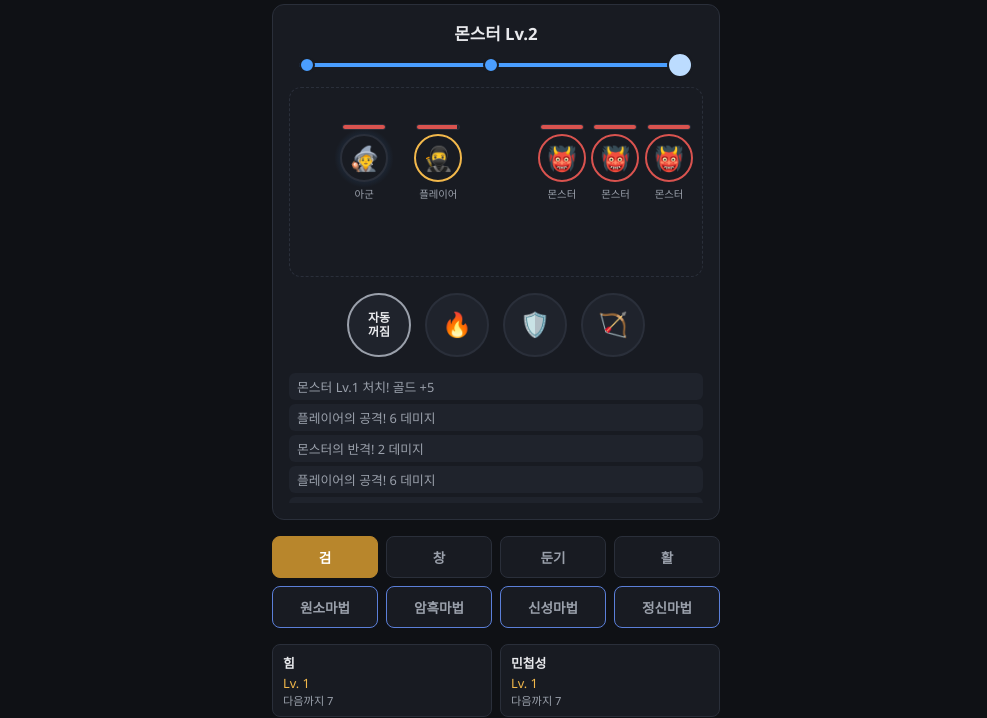
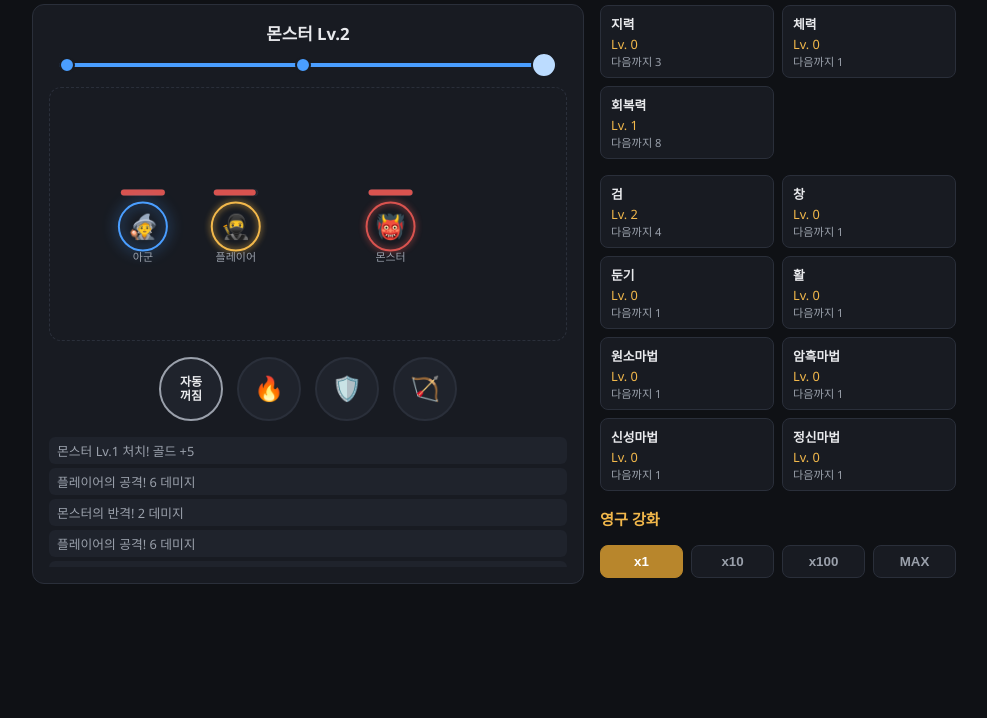
Before and after one commit to PieceOfHope/IdleGame, a website built with Vite: page index.html in a window 1280 px wide. Shown: the part 200-918 px from the top of the page, without its empty margins (144-1131 px from the left). After the commit the page ends 800 px from the top, so only its background shows below. Built offline with nearby package versions, Linux system fonts and the light colour scheme.

Commit message:
Move battlefield rendering to canvas, hybrid with DOM UI
Battlefield sprites, HP bars, attack/hit/defeat animations, and floating
text are now drawn on a dedicated canvas (src/ui/battlefieldCanvas.js)
with glow and particle effects that DOM/CSS couldn't easily express.
Everything outside the battle scene (stats, upgrades, controls) stays
DOM as before. Removes the now-dead unit/floating-text CSS.

```diff
--- a/css/style.css
+++ b/css/style.css
@@ -38,6 +38,50 @@
   min-height: 100vh;
   padding: 16px;
   gap: 16px;
+}
+
+.game__left,
+.game__right {
+  display: flex;
+  flex-direction: column;
+  gap: 16px;
+}
+
+/* 넓은 화면(데스크톱)에서는 좌: 전투화면 / 우: 스탯·업그레이드의 2단 구성으로 바꿔
+   페이지 전체 스크롤 없이 한 화면에 담는다 - 우측 패널만 자체적으로 스크롤된다. */
+@media (min-width: 860px) {
+  #app {
+    max-width: 960px;
+  }
+
+  .game {
+    display: grid;
+    grid-template-columns: minmax(0, 1fr) 360px;
+    align-items: start;
+    height: 100vh;
+    overflow: hidden;
+  }
+
+  .game__left {
+    height: 100%;
+    overflow: hidden;
+  }
+
+  .game__left .battle-screen {
+    flex: 1;
+    min-height: 0;
+  }
+
+  .game__left .battlefield {
+    flex: 1;
+    min-height: 220px;
+  }
+
+  .game__right {
+    height: 100%;
+    overflow-y: auto;
+    padding-right: 4px;
+  }
 }
 
 .game__header h1 {
@@ -178,65 +222,10 @@
   overflow: hidden;
 }
 
-.unit {
-  position: absolute;
-  bottom: 40%;
-  display: flex;
-  flex-direction: column;
-  align-items: center;
-  gap: 4px;
-  transform: translateX(-50%);
-}
-
-.unit__hp {
-  width: 44px;
-  height: 6px;
-  background: var(--color-panel-alt);
-  border: 1px solid var(--color-border);
-  border-radius: 3px;
-  overflow: hidden;
-}
-
-.unit__hp-fill {
+.battlefield canvas {
+  width: 100%;
   height: 100%;
-  width: 100%;
-  background: var(--color-danger);
-  transition: width 0.15s ease;
-}
-
-.unit__sprite {
-  width: 48px;
-  height: 48px;
-  border-radius: 50%;
-  background: var(--color-panel);
-  border: 2px solid var(--color-border);
-  display: flex;
-  align-items: center;
-  justify-content: center;
-  font-size: 1.5rem;
-}
-
-.unit--enemy .unit__sprite {
-  border-color: var(--color-danger);
-}
-
-.unit--player .unit__sprite {
-  border-color: var(--color-accent);
-}
-
-.unit__sprite--aura::after {
-  content: '';
-  position: absolute;
-  width: 60px;
-  height: 60px;
-  border-radius: 50%;
-  background: radial-gradient(circle, rgba(74, 158, 255, 0.35), transparent 70%);
-  z-index: -1;
-}
-
-.unit__label {
-  font-size: 0.65rem;
-  color: var(--color-text-muted);
+  display: block;
 }
 
 .retreat-banner {
@@ -286,6 +275,12 @@
   background: var(--color-auto-on);
   border-color: var(--color-auto-on);
   color: #0f1115;
+  animation: ctrl-btn-pulse 1.6s ease-in-out infinite;
+}
+
+@keyframes ctrl-btn-pulse {
+  0%, 100% { box-shadow: 0 0 0 0 rgba(91, 201, 91, 0.5); }
+  50% { box-shadow: 0 0 14px 4px rgba(91, 201, 91, 0.55); }
 }
 
 .ctrl-btn--skill.is-active {
--- a/src/main.js
+++ b/src/main.js
@@ -15,6 +15,7 @@
 import { advanceCombat, setActiveStyle, setFarmingMode } from './systems/combatSystem.js';
 import { simulateOfflineKills } from './systems/offlineSettlement.js';
 import * as Renderer from './ui/renderer.js';
+import { createBattlefieldRenderer } from './ui/battlefieldCanvas.js';
 import * as Modal from './ui/modal.js';
 
 const appRoot = document.getElementById('app');
@@ -37,12 +38,16 @@
   switch (event.type) {
     case 'player-attack':
       pushCombatLog(`플레이어의 공격! ${Math.ceil(event.damage)} 데미지`);
+      battlefield.triggerAttack('player');
+      battlefield.triggerHit('enemy0');
       break;
     case 'monster-defeated':
       pushCombatLog(`몬스터 Lv.${event.level} 처치! 골드 +${event.reward}`);
+      battlefield.triggerDefeat('enemy0', event.reward);
       break;
     case 'monster-attack':
       pushCombatLog(`몬스터의 반격! ${event.damage} 데미지`);
+      battlefield.triggerHit('player');
       break;
     case 'player-retreat':
       pushCombatLog('체력이 다해 후퇴합니다...');
@@ -52,12 +57,15 @@
       break;
     case 'critical-hit':
       pushCombatLog(`치명타! 추가 데미지 ${Math.ceil(event.bonusDamage)}`);
+      battlefield.spawnText('enemy0', '치명타!', '#ff6b6b');
       break;
     case 'monster-stunned':
       pushCombatLog('몬스터를 기절시켰습니다!');
+      battlefield.spawnText('enemy0', '기절!', '#bcdcff');
       break;
     case 'monster-weakened':
       pushCombatLog('몬스터를 약화시켰습니다!');
+      battlefield.spawnText('enemy0', '약화!', '#bcdcff');
       break;
     case 'enemy-stacked':
       pushCombatLog(`몬스터 Lv.${event.level}가 추가로 나타났습니다!`);
@@ -208,6 +216,8 @@
   },
 });
 
+const battlefield = createBattlefieldRenderer(refs.battlefieldCanvasEl);
+
 const loop = createGameLoop({
   tickMs: GAME_CONFIG.TICK_MS,
   onTick: (dtSeconds) => {
@@ -222,6 +232,7 @@
   onRender: () => {
     Renderer.renderResourceAmount(refs, state, primaryResourceId);
     Renderer.renderCombatState(refs, state);
+    battlefield.setSnapshot(Renderer.getBattlefieldSnapshot(state));
     Renderer.renderCombatLog(refs, combatLog);
     Renderer.renderStatPanel(refs, state, STAT_CONFIG);
     Renderer.renderMasteryPanel(refs, state, MASTERY_CONFIG);
--- /dev/null
+++ b/src/ui/battlefieldCanvas.js
@@ -0,0 +1,315 @@
+const UNIT_LEFT_PCT = {
+  ally: 0.18,
+  player: 0.36,
+  enemy0: 0.66,
+  enemy1: 0.79,
+  enemy2: 0.92,
+};
+
+const SPRITE_RADIUS = 24;
+const HP_BAR_WIDTH = 44;
+const HP_BAR_HEIGHT = 6;
+const HP_BAR_GAP = 10;
+const LABEL_GAP = 10;
+const ANCHOR_Y_RATIO = 0.55;
+
+const COLORS = {
+  panel: '#181b22',
+  panelAlt: '#1f232c',
+  border: '#2a2f3a',
+  textMuted: '#9aa0ab',
+  danger: '#d9534f',
+  accent: '#f2b84b',
+  ally: '#4a9eff',
+};
+
+const ATTACK_DURATION_MS = 220;
+const HIT_DURATION_MS = 300;
+const DEFEAT_DURATION_MS = 320;
+const APPEAR_DURATION_MS = 250;
+
+function roundRect(ctx, x, y, w, h, r) {
+  ctx.beginPath();
+  ctx.moveTo(x + r, y);
+  ctx.arcTo(x + w, y, x + w, y + h, r);
+  ctx.arcTo(x + w, y + h, x, y + h, r);
+  ctx.arcTo(x, y + h, x, y, r);
+  ctx.arcTo(x, y, x + w, y, r);
+  ctx.closePath();
+}
+
+class FloatingText {
+  constructor(x, y, text, color) {
+    this.x = x;
+    this.y = y;
+    this.text = text;
+    this.color = color;
+    this.life = 0;
+    this.maxLife = 900;
+  }
+
+  update(dtMs) {
+    this.life += dtMs;
+    return this.life < this.maxLife;
+  }
+
+  draw(ctx) {
+    const t = this.life / this.maxLife;
+    const y = this.y - t * 34;
+    const opacity = t < 0.15 ? t / 0.15 : 1 - (t - 0.15) / 0.85;
+    ctx.save();
+    ctx.globalAlpha = Math.max(0, opacity);
+    ctx.fillStyle = this.color;
+    ctx.font = '700 13px "Segoe UI", "Malgun Gothic", sans-serif';
+    ctx.textAlign = 'center';
+    ctx.shadowColor = 'rgba(0, 0, 0, 0.6)';
+    ctx.shadowBlur = 3;
+    ctx.fillText(this.text, this.x, y);
+    ctx.restore();
+  }
+}
+
+class BurstParticle {
+  constructor(x, y, color) {
+    this.x = x;
+    this.y = y;
+    this.color = color;
+    const angle = Math.random() * Math.PI * 2;
+    const speed = 0.6 + Math.random() * 1.2;
+    this.vx = Math.cos(angle) * speed;
+    this.vy = Math.sin(angle) * speed;
+    this.life = 0;
+    this.maxLife = 400 + Math.random() * 200;
+    this.size = 2 + Math.random() * 2;
+  }
+
+  update(dtMs) {
+    this.x += this.vx * dtMs * 0.06;
+    this.y += this.vy * dtMs * 0.06;
+    this.life += dtMs;
+    return this.life < this.maxLife;
+  }
+
+  draw(ctx) {
+    const opacity = 1 - this.life / this.maxLife;
+    ctx.save();
+    ctx.globalAlpha = Math.max(0, opacity);
+    ctx.fillStyle = this.color;
+    ctx.shadowColor = this.color;
+    ctx.shadowBlur = 6;
+    ctx.beginPath();
+    ctx.arc(this.x, this.y, this.size, 0, Math.PI * 2);
+    ctx.fill();
+    ctx.restore();
+  }
+}
+
+class UnitVisual {
+  constructor(key, emoji, label, glowColor, initialVisible) {
+    this.key = key;
+    this.emoji = emoji;
+    this.label = label;
+    this.glowColor = glowColor;
+    this.hpPct = 1;
+    this.visible = initialVisible;
+    this.visibleT = initialVisible ? 1 : 0;
+    this.attackT = null;
+    this.hitT = null;
+    this.defeatT = null;
+  }
+}
+
+// 전투화면 전용 캔버스 렌더러 - 아군/플레이어/몬스터(최대 3마리) 스프라이트, HP바,
+// 공격/피격/처치 연출과 파티클을 직접 그린다. 나머지 UI(스탯/업그레이드 등)는 여전히 DOM이 담당한다.
+export function createBattlefieldRenderer(canvas) {
+  const ctx = canvas.getContext('2d');
+
+  const units = {
+    ally: new UnitVisual('ally', '🧙', '아군', COLORS.ally, true),
+    player: new UnitVisual('player', '🥷', '플레이어', COLORS.accent, true),
+    enemy0: new UnitVisual('enemy0', '👹', '몬스터', COLORS.danger, true),
+    enemy1: new UnitVisual('enemy1', '👹', '몬스터', COLORS.danger, false),
+    enemy2: new UnitVisual('enemy2', '👹', '몬스터', COLORS.danger, false),
+  };
+
+  let particles = [];
+  let width = 0;
+  let height = 0;
+  let lastTime = performance.now();
+  let rafId = null;
+
+  function resize() {
+    const rect = canvas.getBoundingClientRect();
+    const dpr = Math.min(window.devicePixelRatio || 1, 2);
+    width = Math.max(1, Math.round(rect.width));
+    height = Math.max(1, Math.round(rect.height));
+    canvas.width = Math.round(width * dpr);
+    canvas.height = Math.round(height * dpr);
+    ctx.setTransform(dpr, 0, 0, dpr, 0, 0);
+  }
+
+  const resizeObserver = new ResizeObserver(() => resize());
+  resizeObserver.observe(canvas);
+  resize();
+
+  function unitPos(key) {
+    return { x: width * UNIT_LEFT_PCT[key], y: height * ANCHOR_Y_RATIO };
+  }
+
+  function drawUnit(unit, now) {
+    if (unit.visibleT <= 0.001) return;
+
+    const { x, y } = unitPos(unit.key);
+    let scale = 0.8 + 0.2 * unit.visibleT;
+    let offsetY = (1 - unit.visibleT) * 14;
+    const appearAlpha = unit.visibleT;
+
+    if (unit.attackT !== null) {
+      const t = (now - unit.attackT) / ATTACK_DURATION_MS;
+      if (t < 1) {
+        const bounce = Math.sin(Math.min(1, t) * Math.PI);
+        scale += bounce * 0.15;
+        offsetY -= bounce * 5;
+      } else {
+        unit.attackT = null;
+      }
+    }
+
+    let shakeX = 0;
+    let flashAlpha = 0;
+    if (unit.hitT !== null) {
+      const t = (now - unit.hitT) / HIT_DURATION_MS;
+      if (t < 1) {
+        shakeX = Math.sin(Math.min(1, t) * Math.PI * 4) * 4 * (1 - t);
+        flashAlpha = 1 - t;
+      } else {
+        unit.hitT = null;
+      }
+    }
+
+    if (unit.defeatT !== null) {
+      const t = (now - unit.defeatT) / DEFEAT_DURATION_MS;
+      if (t < 1) {
+        scale += Math.sin(Math.min(1, t) * Math.PI) * 0.3;
+      } else {
+        unit.defeatT = null;
+      }
+    }
+
+    ctx.save();
+    ctx.globalAlpha = appearAlpha;
+    ctx.translate(x + shakeX, y + offsetY);
+    ctx.scale(scale, scale);
+
+    const hpY = -SPRITE_RADIUS - HP_BAR_GAP;
+    ctx.fillStyle = COLORS.panelAlt;
+    ctx.strokeStyle = COLORS.border;
+    ctx.lineWidth = 1;
+    roundRect(ctx, -HP_BAR_WIDTH / 2, hpY - HP_BAR_HEIGHT / 2, HP_BAR_WIDTH, HP_BAR_HEIGHT, 3);
+    ctx.fill();
+    ctx.stroke();
+    const hpFillW = HP_BAR_WIDTH * Math.max(0, Math.min(1, unit.hpPct));
+    if (hpFillW > 0) {
+      ctx.fillStyle = COLORS.danger;
+      roundRect(ctx, -HP_BAR_WIDTH / 2, hpY - HP_BAR_HEIGHT / 2, hpFillW, HP_BAR_HEIGHT, 3);
+      ctx.fill();
+    }
+
+    ctx.beginPath();
+    ctx.arc(0, 0, SPRITE_RADIUS, 0, Math.PI * 2);
+    ctx.fillStyle = COLORS.panel;
+    ctx.fill();
+    ctx.lineWidth = 2;
+    ctx.strokeStyle = unit.glowColor;
+    ctx.shadowColor = unit.glowColor;
+    ctx.shadowBlur = unit.key === 'ally' ? 14 : 6;
+    ctx.stroke();
+    ctx.shadowBlur = 0;
+
+    if (flashAlpha > 0) {
+      ctx.save();
+      ctx.globalAlpha = appearAlpha * flashAlpha * 0.7;
+      ctx.beginPath();
+      ctx.arc(0, 0, SPRITE_RADIUS, 0, Math.PI * 2);
+      ctx.fillStyle = COLORS.danger;
+      ctx.fill();
+      ctx.restore();
+    }
+
+    ctx.font = '24px "Segoe UI Emoji", "Apple Color Emoji", sans-serif';
+    ctx.textAlign = 'center';
+    ctx.textBaseline = 'middle';
+    ctx.fillText(unit.emoji, 0, 2);
+    ctx.restore();
+
+    ctx.save();
+    ctx.globalAlpha = appearAlpha;
+    ctx.fillStyle = COLORS.textMuted;
+    ctx.font = '11px "Segoe UI", "Malgun Gothic", sans-serif';
+    ctx.textAlign = 'center';
+    ctx.fillText(unit.label, x + shakeX, y + offsetY + SPRITE_RADIUS + LABEL_GAP);
+    ctx.restore();
+  }
+
+  function update(dtMs) {
+    for (const unit of Object.values(units)) {
+      const target = unit.visible ? 1 : 0;
+      const step = dtMs / APPEAR_DURATION_MS;
+      if (unit.visibleT < target) unit.visibleT = Math.min(target, unit.visibleT + step);
+      else if (unit.visibleT > target) unit.visibleT = Math.max(target, unit.visibleT - step);
+    }
+    particles = particles.filter((p) => p.update(dtMs));
+  }
+
+  function draw(now) {
+    ctx.clearRect(0, 0, width, height);
+    drawUnit(units.ally, now);
+    drawUnit(units.player, now);
+    drawUnit(units.enemy0, now);
+    drawUnit(units.enemy1, now);
+    drawUnit(units.enemy2, now);
+    for (const p of particles) p.draw(ctx);
+  }
+
+  function frame(time) {
+    const dtMs = Math.min(100, time - lastTime);
+    lastTime = time;
+    update(dtMs);
+    draw(time);
+    rafId = requestAnimationFrame(frame);
+  }
+  rafId = requestAnimationFrame(frame);
+
+  return {
+    setSnapshot({ playerHpPct, monsterHpPct, extraEnemyCount }) {
+      units.player.hpPct = playerHpPct;
+      units.enemy0.hpPct = monsterHpPct;
+      units.enemy1.visible = extraEnemyCount >= 1;
+      units.enemy2.visible = extraEnemyCount >= 2;
+    },
+    triggerAttack(key) {
+      const unit = units[key];
+      if (unit) unit.attackT = performance.now();
+    },
+    triggerHit(key) {
+      const unit = units[key];
+      if (unit) unit.hitT = performance.now();
+    },
+    triggerDefeat(key, goldReward) {
+      const unit = units[key];
+      if (!unit) return;
+      unit.defeatT = performance.now();
+      const { x, y } = unitPos(key);
+      particles.push(new FloatingText(x, y - SPRITE_RADIUS, `+${goldReward}`, COLORS.accent));
+      for (let i = 0; i < 8; i += 1) particles.push(new BurstParticle(x, y, COLORS.danger));
+    },
+    spawnText(key, text, color) {
+      const { x, y } = unitPos(key);
+      particles.push(new FloatingText(x, y - SPRITE_RADIUS, text, color));
+    },
+    destroy() {
+      cancelAnimationFrame(rafId);
+      resizeObserver.disconnect();
+    },
+  };
+}
--- a/src/ui/renderer.js
+++ b/src/ui/renderer.js
@@ -39,6 +39,7 @@
 }) {
   container.innerHTML = `
     <div class="game">
+     <div class="game__left">
       <header class="game__header"><h1>Idle Craft &amp; Odyssey</h1></header>
 
       <section class="resource-panel">
@@ -58,35 +59,7 @@
         </div>
 
         <div class="battlefield" id="battlefield">
-          <div class="unit unit--ally" style="left:18%">
-            <div class="unit__hp"><div class="unit__hp-fill" style="width:100%"></div></div>
-            <div class="unit__sprite unit__sprite--aura">🧙</div>
-            <div class="unit__label">아군</div>
-          </div>
-
-          <div class="unit unit--player" style="left:36%">
-            <div class="unit__hp"><div class="unit__hp-fill" id="player-hp-fill"></div></div>
-            <div class="unit__sprite">🥷</div>
-            <div class="unit__label">플레이어</div>
-          </div>
-
-          <div class="unit unit--enemy" id="enemy-slot-0" style="left:66%">
-            <div class="unit__hp"><div class="unit__hp-fill" id="monster-hp-fill"></div></div>
-            <div class="unit__sprite">👹</div>
-            <div class="unit__label">몬스터</div>
-          </div>
-
-          <div class="unit unit--enemy" id="enemy-slot-1" style="left:79%" hidden>
-            <div class="unit__hp"><div class="unit__hp-fill" style="width:100%"></div></div>
-            <div class="unit__sprite">👹</div>
-            <div class="unit__label">몬스터</div>
-          </div>
-
-          <div class="unit unit--enemy" id="enemy-slot-2" style="left:92%" hidden>
-            <div class="unit__hp"><div class="unit__hp-fill" style="width:100%"></div></div>
-            <div class="unit__sprite">👹</div>
-            <div class="unit__label">몬스터</div>
-          </div>
+          <canvas id="battlefield-canvas"></canvas>
         </div>
 
         <div class="retreat-banner" id="retreat-banner" hidden>후퇴 중... 체력을 회복하고 있습니다</div>
@@ -100,7 +73,9 @@
 
         <ul class="combat-log" id="combat-log"></ul>
       </section>
+     </div>
 
+     <div class="game__right">
       <section class="style-selector" id="style-selector"></section>
 
       <section class="stat-panel" id="stat-panel"></section>
@@ -124,15 +99,14 @@
         <button type="button" id="import-btn">가져오기</button>
         <button type="button" id="reset-btn">초기화</button>
       </footer>
+     </div>
     </div>
   `;
 
   const refs = {
     amountEl: container.querySelector('#resource-amount'),
     stageLabelEl: container.querySelector('#stage-label'),
-    monsterHpFillEl: container.querySelector('#monster-hp-fill'),
-    playerHpFillEl: container.querySelector('#player-hp-fill'),
-    extraEnemySlotEls: [container.querySelector('#enemy-slot-1'), container.querySelector('#enemy-slot-2')],
+    battlefieldCanvasEl: container.querySelector('#battlefield-canvas'),
     retreatBannerEl: container.querySelector('#retreat-banner'),
     farmingToggleBtn: container.querySelector('#farming-toggle-btn'),
     combatLogEl: container.querySelector('#combat-log'),
@@ -288,27 +262,11 @@
 }
 
 export function renderCombatState(refs, state) {
-  const monster = getMonsterSnapshot(state);
-  const derived = getDerivedStats(state);
-
   const isFarming = state.combat.farmingMode;
   const stageLabelText = isFarming
     ? `몬스터 Lv.${state.combat.monsterLevel} · 파밍 중`
     : `몬스터 Lv.${state.combat.monsterLevel}`;
   if (refs.stageLabelEl.textContent !== stageLabelText) refs.stageLabelEl.textContent = stageLabelText;
-
-  const monsterHp = Math.max(0, state.combat.monsterCurrentHp);
-  const monsterHpPct = Math.max(0, Math.min(100, (monsterHp / monster.maxHp) * 100));
-  refs.monsterHpFillEl.style.width = `${monsterHpPct}%`;
-
-  const playerHp = Math.max(0, state.combat.playerCurrentHp);
-  const playerHpPct = Math.max(0, Math.min(100, (playerHp / derived.maxHp) * 100));
-  refs.playerHpFillEl.style.width = `${playerHpPct}%`;
-
-  const extraCount = state.combat.extraEnemies.length;
-  refs.extraEnemySlotEls.forEach((el, i) => {
-    el.hidden = i >= extraCount;
-  });
 
   refs.retreatBannerEl.hidden = !state.combat.isRetreating;
 
@@ -318,6 +276,21 @@
   for (const [styleId, btn] of refs.styleButtons) {
     btn.classList.toggle('is-active', styleId === state.combat.activeStyleId);
   }
+}
+
+// 전투화면 캔버스 렌더러(battlefieldCanvas.js)에 넘길 스냅샷 - HP는 0..1 비율로 정규화한다.
+export function getBattlefieldSnapshot(state) {
+  const monster = getMonsterSnapshot(state);
+  const derived = getDerivedStats(state);
+
+  const monsterHp = Math.max(0, state.combat.monsterCurrentHp);
+  const playerHp = Math.max(0, state.combat.playerCurrentHp);
+
+  return {
+    monsterHpPct: monster.maxHp > 0 ? monsterHp / monster.maxHp : 0,
+    playerHpPct: derived.maxHp > 0 ? playerHp / derived.maxHp : 0,
+    extraEnemyCount: state.combat.extraEnemies.length,
+  };
 }
 
 export function renderCombatLog(refs, logLines) {
```
